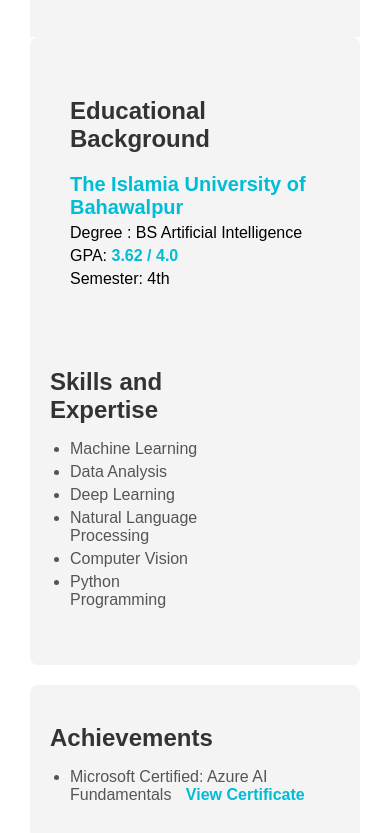
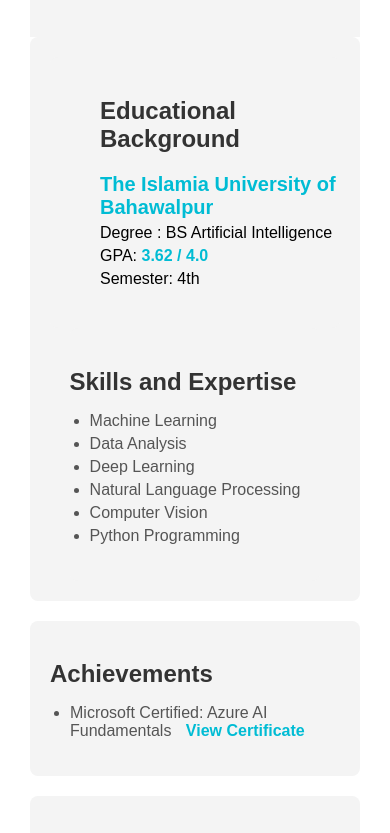
Before and after one commit to Shahzaib-Hasaan/Shahzaib-Hasaan.github.io, a plain HTML site: page index.html in a window 390 px wide. Shown: the part 1036-1869 px from the top of the page. Drawn offline with Linux system fonts and the light colour scheme.

Commit message:
responsive

```diff
--- a/css/styles.css
+++ b/css/styles.css
@@ -272,6 +272,17 @@ header {
         padding: 20px 130px 20px 0px;
     }
 }
+/* Media Query for screens smaller than 500px */
+@media (max-width: 500px) {
+    .education {
+        padding: 20px 0px 20px 50px;
+    }
+
+    .skills {
+        padding: 20px 20px 20px 0px;
+    }
+}
+
 
 /* Achievements section */
 /* Achievements Section Styles */
```
